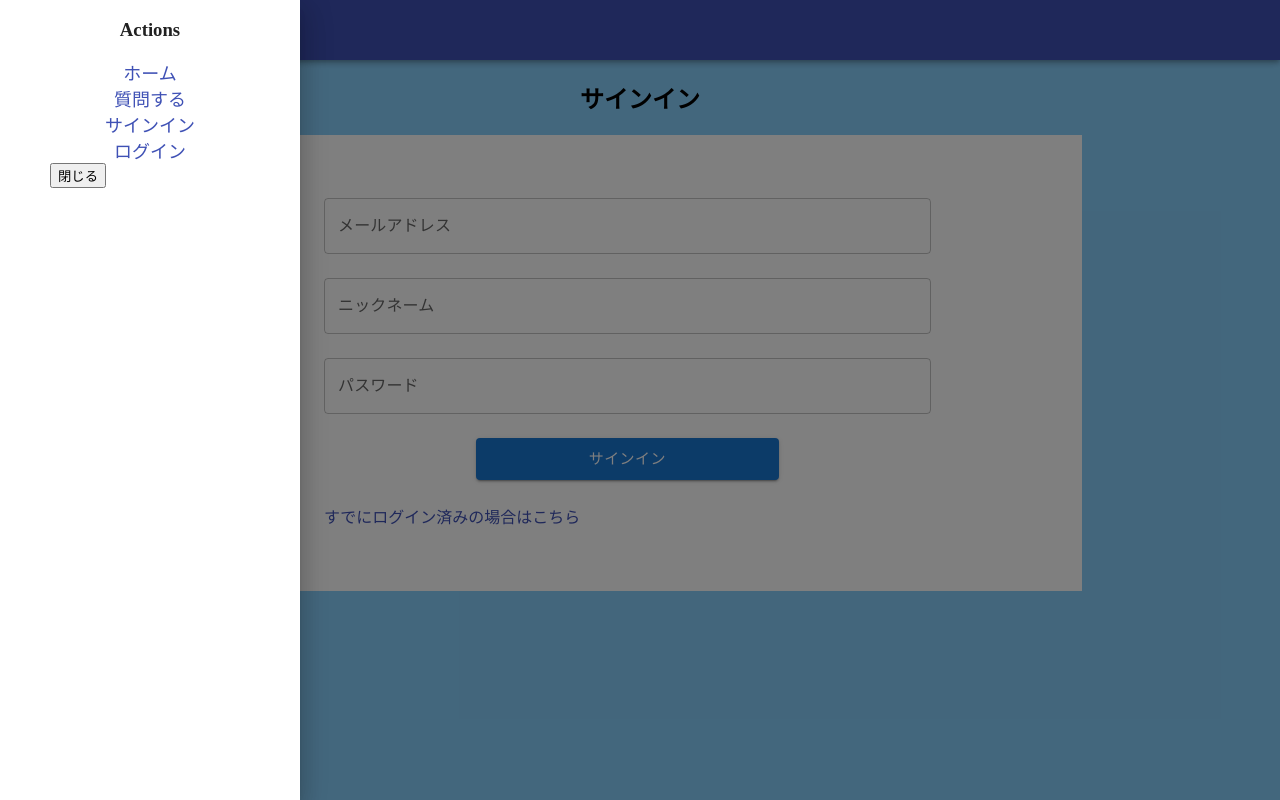
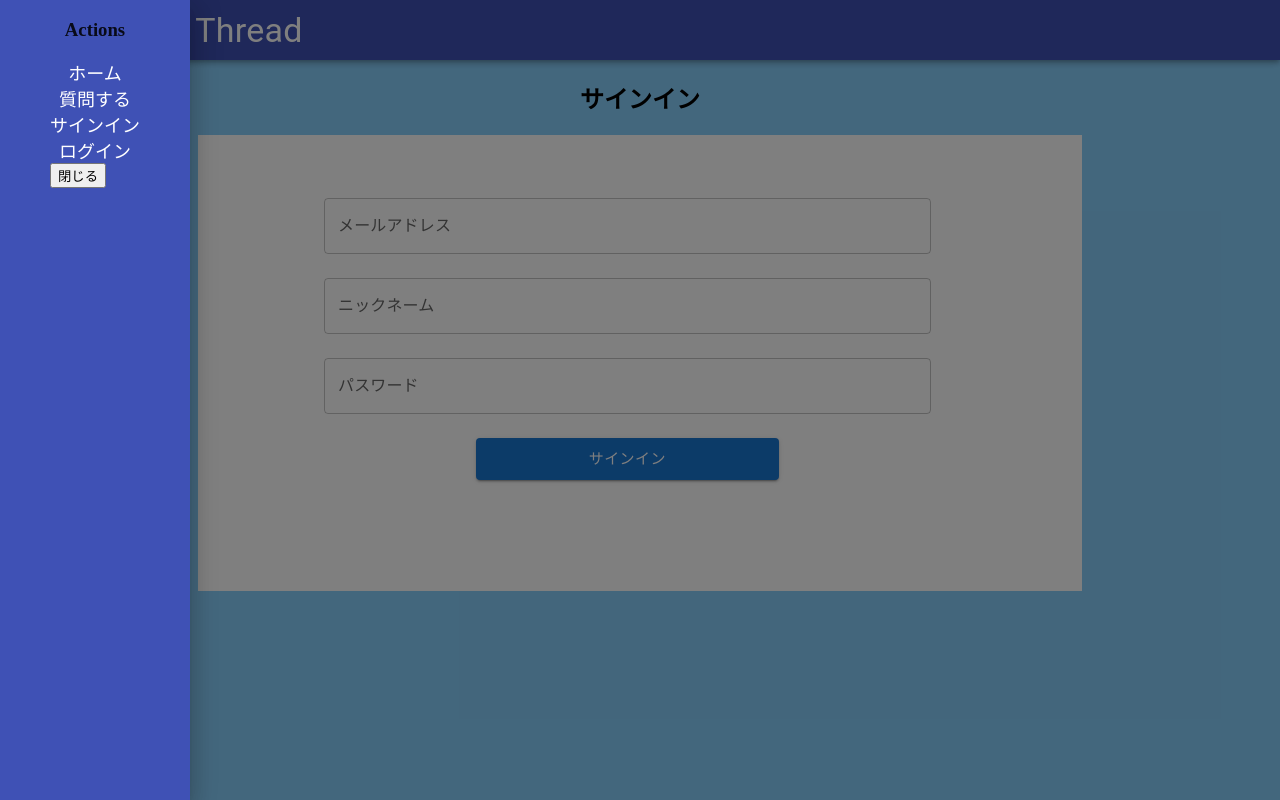
Before and after one commit to shunsuke-kawata/Question_thread, a React (Create React App) app in the folder frontend/frontend/react-sample/: page /signin in a window 1280 px wide. Both pictures are taken after a click on the button "menu". Built offline with nearby package versions, Linux system fonts and the light colour scheme.

Commit message:
update 背景色を変更

```diff
--- a/frontend/frontend/react-sample/src/css/Menubar.css
+++ b/frontend/frontend/react-sample/src/css/Menubar.css
@@ -1,7 +1,9 @@
+
 .menubar{
     padding-left: 50px;
     padding-right: 50px;
-    width:200px;
+    background-color: #3f51b5;
+    height: 100%;
 }
 
 #menutitle{
@@ -11,7 +13,7 @@
 a{
     color:inherit;
     text-decoration: none;
-    color: #3f51b5;
+    color:white;
 }
 
 .a:focus{
```
